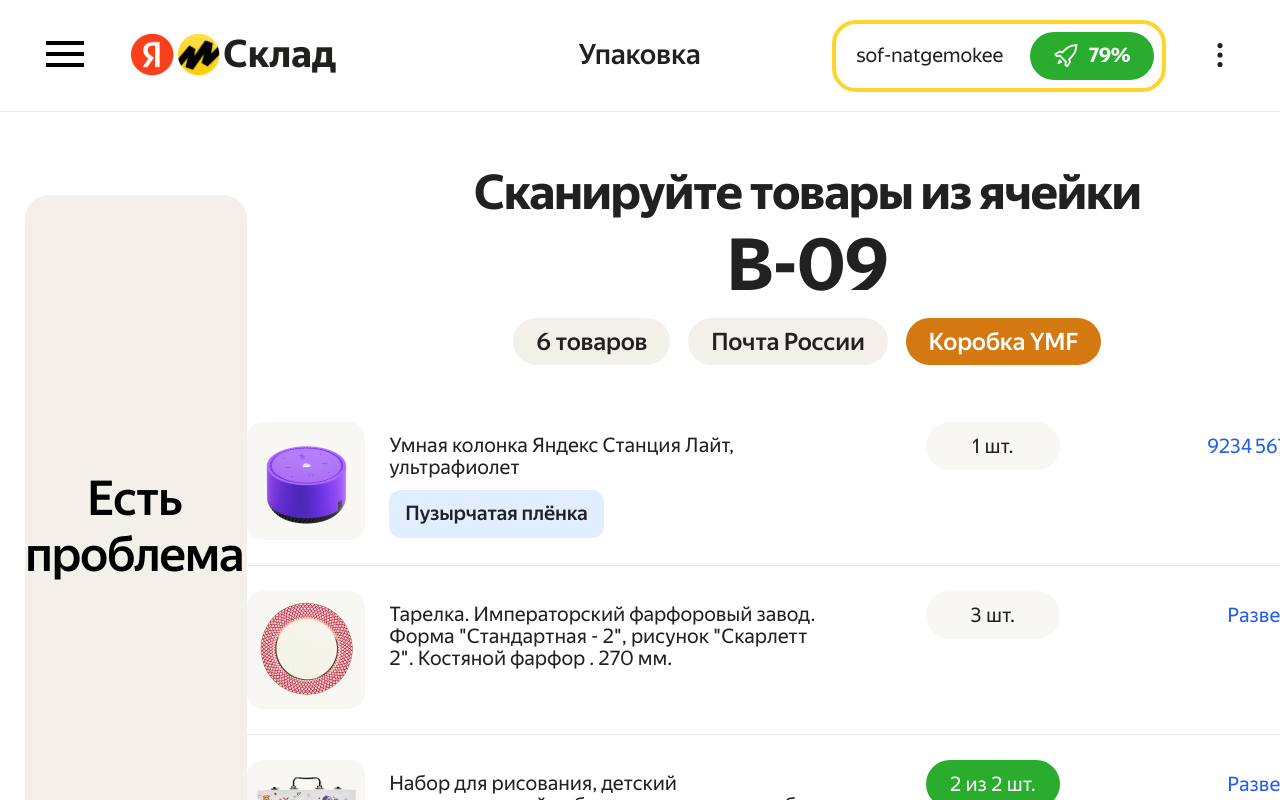
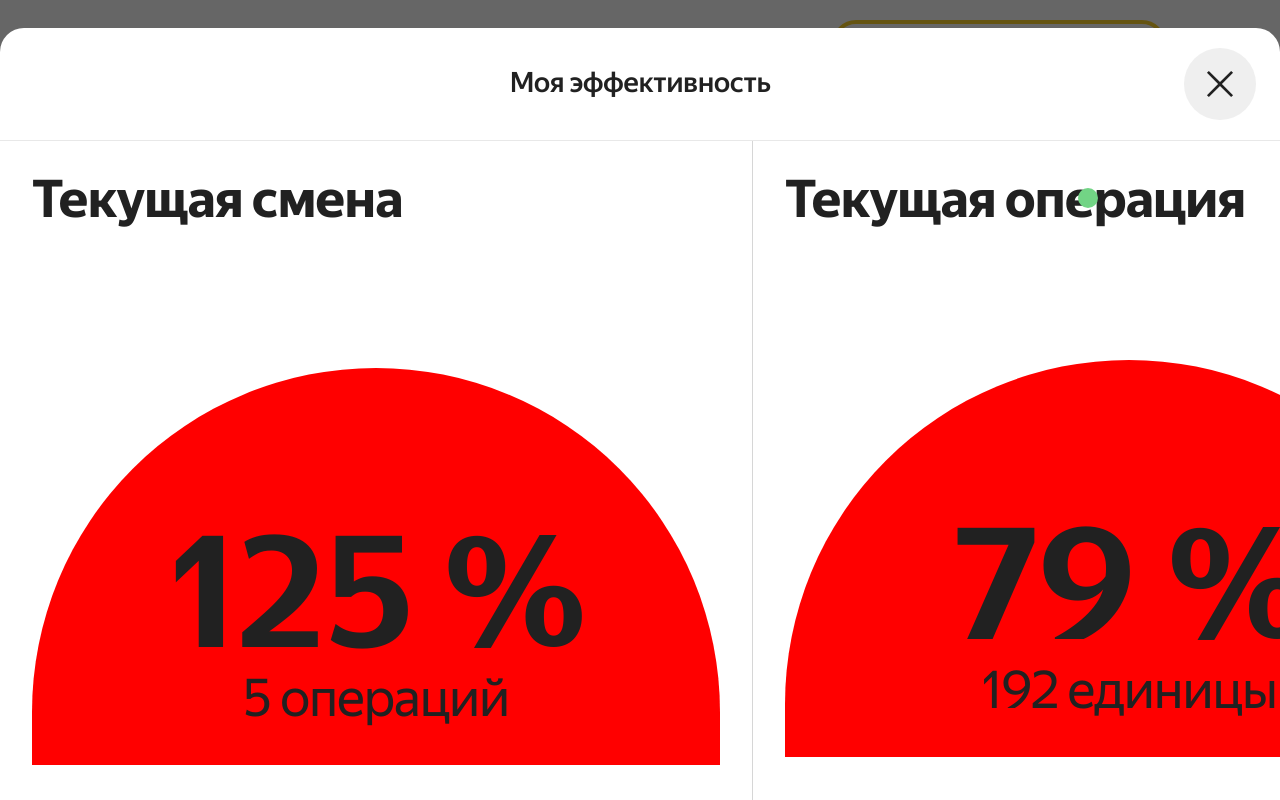
Before and after one commit to nidoveralis/product-packing-react, a React (Create React App) app: page / in a window 1280 px wide. Shown: the top 800 px of the page. Built offline with nearby package versions, Linux system fonts and the light colour scheme.

Commit message:
feat: function handleScanProduct
 function handleScanProduct for 1 and more cards

```diff
--- a/src/components/App/App.js
+++ b/src/components/App/App.js
@@ -56,39 +56,44 @@
     barcode: [
       {
         code: '9234 5678 234 34',
-        scan: true
+        scan: false
       },
       {
         code: '9234 5678 234 35',
         scan: true
       }],
-    scan: 2,
-    full: true
+    scan: 1,
+    full: false
   }
 ]
 
 function App() {
   const sentCards = [];
   const [cards, setCards] = React.useState(cardsExemple);
+  const [openStatictic, setOpenStatictic] = React.useState(true);
 
-  function onScanCard(item,el) {
+  function onScanCard(item,index) {
     ////отправить запрос api
-    //console.log(item,barcode)
+    //console.log(item,index)
     if(!item.full){
       item.scan++;
-      sentCards.push(item.barcode[el].code);///доработать
-      item.barcode[el].scan=true;
+      sentCards.push(item.barcode[index].code);///доработать
+      item.barcode[index].scan=true;
       if(item.scan===item.barcode.length) {
         item.full=true;
       };
       setCards((state) => state.map((c) => c._id === item._id ? item : c));///доработать
     };
+    console.log(sentCards)
+  };
+
+  function handleOpenStatistic() {
+    setOpenStatictic(!openStatictic);
   };
 
   return (
       <div className="page">
-        <Main cards={cards} onScanCard={onScanCard} />
-
+        <Main cards={cards} onScanCard={onScanCard} openStatictic={openStatictic} handleOpenStatistic={handleOpenStatistic}/>
       </div>
   );
 }
--- a/src/components/Card/Cards.js
+++ b/src/components/Card/Cards.js
@@ -5,19 +5,17 @@
 function Card({item, onScanCard, }) {
 
   const [hiddenProducts,setHiddenProducts]= React.useState(true);
-  const [itemScan,setItemScan]= React.useState(true);
 
   const tagCardClass = `card__tag ${item.tag ? "card__tag_active" : ""}`;
   const countContent = item.scan===0 ? `${item.count} шт.` : `${item.scan} из ${item.count} шт.`;
-  const countCardClass = `card__count conteiner ${item.full ? "card__count_active" : ""}`;
   const progressCardClass = `progress-bar__subtitle ${item.full ? "progress-bar__subtitle_active" : ""}`;
 
   const hiddenProductsClass = `card__conteiner ${hiddenProducts ? "card__conteiner_hidden" : ""}`;
   const progressColor = `${Math.floor((100 / item.count) * item.scan)}%`;
 
-  function handleScanProduct() {
-    console.log()
-    onScanCard(item,item.barcode);
+  function handleScanProduct(index) {
+    //console.log(index)
+    onScanCard(item,index);
   };
 
   function openHiddenProducts() {
@@ -26,7 +24,8 @@
 
   return (
     <li className="card" >
-      <div className="card__conteiner">
+
+      {item.count>1 && <div className="card__conteiner">
         <div className="card__info">
           <div className="card__img" style={{backgroundImage: `url(${item.img})`}} />
           <p className="card__description">{item.description}</p>
@@ -38,16 +37,18 @@
             </div>
             <p className={progressCardClass}>{countContent}</p>
             </div>
-        {item.count>1 ? <button className="card__number card__button-more" onClick={openHiddenProducts}>Развернуть</button> : <button className="card__number"  onClick={handleScanProduct} >{item.barcode[0].code}</button> }
-      </div>
-      {item.barcode.map((el)=>
-        <div className={hiddenProductsClass} key={el.code}>
+        <button className="card__number card__button-more" onClick={openHiddenProducts}>Развернуть</button>
+      </div>   }
+
+      {item.barcode.map((el,index)=>
+        <div className={item.count>1 ? hiddenProductsClass : "card__conteiner"} key={el.code}>
         <div className="card__info">
+          {item.count===1 && <div className="card__img" style={{backgroundImage: `url(${item.img})`}} />}
           <p className="card__description">{item.description}</p>
           <p className={tagCardClass}>{item.tag}</p>
         </div>
-        <div className={countCardClass} >1 шт.</div>
-        <button className='card__number' onClick={handleScanProduct} disabled={el.scan} >{el.code}</button>
+        <div className={`card__count conteiner ${el.scan ? "card__count_active" : ""}`} >1 шт.</div>
+        <button className='card__number' onClick={()=>handleScanProduct(index)} disabled={el.scan} >{el.code}</button>
       </div>
       )}
 
```
